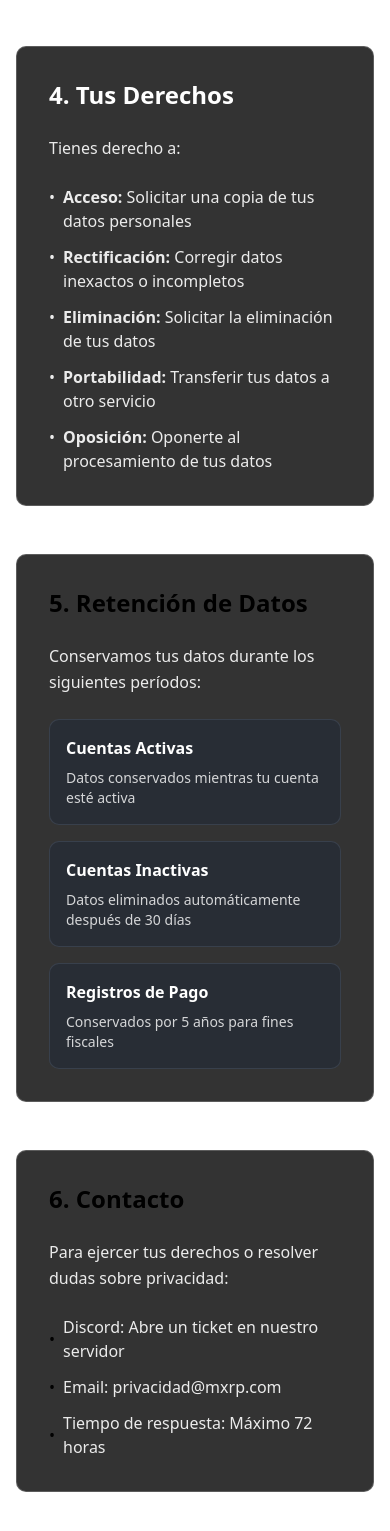
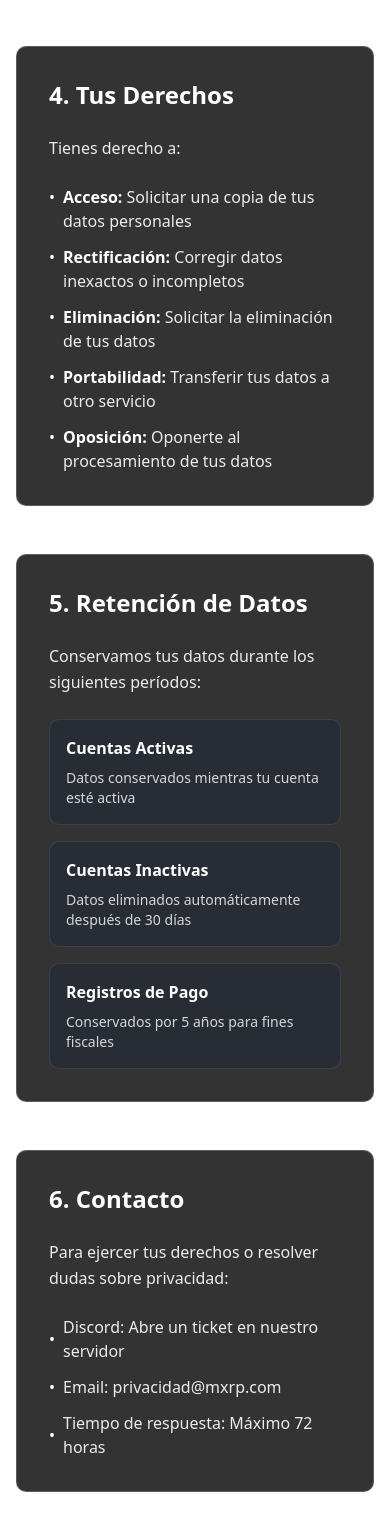
Before and after one commit to SyphronDev/MXRP-WEB, a Next.js app: page /privacidad in a window 390 px wide. Shown: the part 2301-3832 px from the top of the page. Built offline with nearby package versions, Linux system fonts and the light colour scheme.

Commit message:
Update text colors for privacy and hero sections
Changed various text elements in privacidad/page.tsx from 'text-primary' to 'text-white' for improved readability and consistency. Updated the Hero component's main title to use 'text-white' with a drop shadow instead of a gradient text style.

```diff
--- a/app/privacidad/page.tsx
+++ b/app/privacidad/page.tsx
@@ -54,29 +54,33 @@ export default function PrivacidadPage() {
                   <li className="flex items-start">
                     <span className="text-white mr-2">•</span>
                     <div>
-                      <strong className="text-white">Información de cuenta:</strong> Nombre de usuario,
-                      email, fecha de registro
+                      <strong className="text-white">
+                        Información de cuenta:
+                      </strong>{" "}
+                      Nombre de usuario, email, fecha de registro
                     </div>
                   </li>
                   <li className="flex items-start">
                     <span className="text-white mr-2">•</span>
                     <div>
-                      <strong className="text-white">Datos de juego:</strong> Progreso, estadísticas,
-                      configuraciones
+                      <strong className="text-white">Datos de juego:</strong>{" "}
+                      Progreso, estadísticas, configuraciones
                     </div>
                   </li>
                   <li className="flex items-start">
                     <span className="text-white mr-2">•</span>
                     <div>
-                      <strong className="text-white">Información de pago:</strong> Método de pago,
-                      historial de transacciones
+                      <strong className="text-white">
+                        Información de pago:
+                      </strong>{" "}
+                      Método de pago, historial de transacciones
                     </div>
                   </li>
                   <li className="flex items-start">
                     <span className="text-white mr-2">•</span>
                     <div>
-                      <strong className="text-white">Datos técnicos:</strong> IP, navegador,
-                      dispositivo (anónimos)
+                      <strong className="text-white">Datos técnicos:</strong>{" "}
+                      IP, navegador, dispositivo (anónimos)
                     </div>
                   </li>
                 </ul>
@@ -100,29 +104,37 @@ export default function PrivacidadPage() {
                   <li className="flex items-start">
                     <Lock className="h-5 w-5 text-white mr-2 mt-1" />
                     <div>
-                      <strong className="text-white">Encriptación SSL/TLS:</strong> Todos los datos se
-                      transmiten de forma segura
+                      <strong className="text-white">
+                        Encriptación SSL/TLS:
+                      </strong>{" "}
+                      Todos los datos se transmiten de forma segura
                     </div>
                   </li>
                   <li className="flex items-start">
                     <Lock className="h-5 w-5 text-white mr-2 mt-1" />
                     <div>
-                      <strong className="text-white">Encriptación de base de datos:</strong> Datos
-                      sensibles encriptados en reposo
+                      <strong className="text-white">
+                        Encriptación de base de datos:
+                      </strong>{" "}
+                      Datos sensibles encriptados en reposo
                     </div>
                   </li>
                   <li className="flex items-start">
                     <Lock className="h-5 w-5 text-white mr-2 mt-1" />
                     <div>
-                      <strong className="text-white">Acceso restringido:</strong> Solo personal
-                      autorizado puede acceder a datos
+                      <strong className="text-white">
+                        Acceso restringido:
+                      </strong>{" "}
+                      Solo personal autorizado puede acceder a datos
                     </div>
                   </li>
                   <li className="flex items-start">
                     <Lock className="h-5 w-5 text-white mr-2 mt-1" />
                     <div>
-                      <strong className="text-white">Monitoreo continuo:</strong> Sistemas de detección
-                      de intrusiones 24/7
+                      <strong className="text-white">
+                        Monitoreo continuo:
+                      </strong>{" "}
+                      Sistemas de detección de intrusiones 24/7
                     </div>
                   </li>
                 </ul>
@@ -200,38 +212,38 @@ export default function PrivacidadPage() {
 
                 <ul className="text-white/90 space-y-3">
                   <li className="flex items-start">
-                    <span className="text-primary mr-2">•</span>
+                    <span className="text-white mr-2">•</span>
                     <div>
-                      <strong>Acceso:</strong> Solicitar una copia de tus datos
-                      personales
+                      <strong className="text-white">Acceso:</strong> Solicitar
+                      una copia de tus datos personales
                     </div>
                   </li>
                   <li className="flex items-start">
-                    <span className="text-primary mr-2">•</span>
+                    <span className="text-white mr-2">•</span>
                     <div>
-                      <strong>Rectificación:</strong> Corregir datos inexactos o
-                      incompletos
+                      <strong className="text-white">Rectificación:</strong>{" "}
+                      Corregir datos inexactos o incompletos
                     </div>
                   </li>
                   <li className="flex items-start">
-                    <span className="text-primary mr-2">•</span>
+                    <span className="text-white mr-2">•</span>
                     <div>
-                      <strong>Eliminación:</strong> Solicitar la eliminación de
-                      tus datos
+                      <strong className="text-white">Eliminación:</strong>{" "}
+                      Solicitar la eliminación de tus datos
                     </div>
                   </li>
                   <li className="flex items-start">
-                    <span className="text-primary mr-2">•</span>
+                    <span className="text-white mr-2">•</span>
                     <div>
-                      <strong>Portabilidad:</strong> Transferir tus datos a otro
-                      servicio
+                      <strong className="text-white">Portabilidad:</strong>{" "}
+                      Transferir tus datos a otro servicio
                     </div>
                   </li>
                   <li className="flex items-start">
-                    <span className="text-primary mr-2">•</span>
+                    <span className="text-white mr-2">•</span>
                     <div>
-                      <strong>Oposición:</strong> Oponerte al procesamiento de
-                      tus datos
+                      <strong className="text-white">Oposición:</strong>{" "}
+                      Oponerte al procesamiento de tus datos
                     </div>
                   </li>
                 </ul>
@@ -239,7 +251,7 @@ export default function PrivacidadPage() {
 
               {/* 5. Retención de Datos */}
               <section className="bg-black/80 backdrop-blur-md border border-white/20 rounded-lg p-8">
-                <h2 className="text-2xl font-bold text-primary mb-6">
+                <h2 className="text-2xl font-bold text-white mb-6">
                   5. Retención de Datos
                 </h2>
 
@@ -277,7 +289,7 @@ export default function PrivacidadPage() {
 
               {/* 6. Contacto */}
               <section className="bg-black/80 backdrop-blur-md border border-white/20 rounded-lg p-8">
-                <h2 className="text-2xl font-bold text-primary mb-6">
+                <h2 className="text-2xl font-bold text-white mb-6">
                   6. Contacto
                 </h2>
 
@@ -287,19 +299,19 @@ export default function PrivacidadPage() {
 
                 <div className="space-y-3">
                   <div className="flex items-center">
-                    <span className="text-primary mr-2">•</span>
+                    <span className="text-white mr-2">•</span>
                     <span className="text-white/90">
                       Discord: Abre un ticket en nuestro servidor
                     </span>
                   </div>
                   <div className="flex items-center">
-                    <span className="text-primary mr-2">•</span>
+                    <span className="text-white mr-2">•</span>
                     <span className="text-white/90">
                       Email: privacidad@mxrp.com
                     </span>
                   </div>
                   <div className="flex items-center">
-                    <span className="text-primary mr-2">•</span>
+                    <span className="text-white mr-2">•</span>
                     <span className="text-white/90">
                       Tiempo de respuesta: Máximo 72 horas
                     </span>
--- a/components/Hero.tsx
+++ b/components/Hero.tsx
@@ -66,7 +66,7 @@ export default function Hero() {
         </div>
 
         {/* Título principal */}
-        <h1 className="text-4xl md:text-5xl font-bold mb-6 bg-mxrp-text bg-clip-text text-transparent">
+        <h1 className="text-4xl md:text-5xl font-bold mb-6 text-white drop-shadow-lg">
           MXRP
         </h1>
 
```
